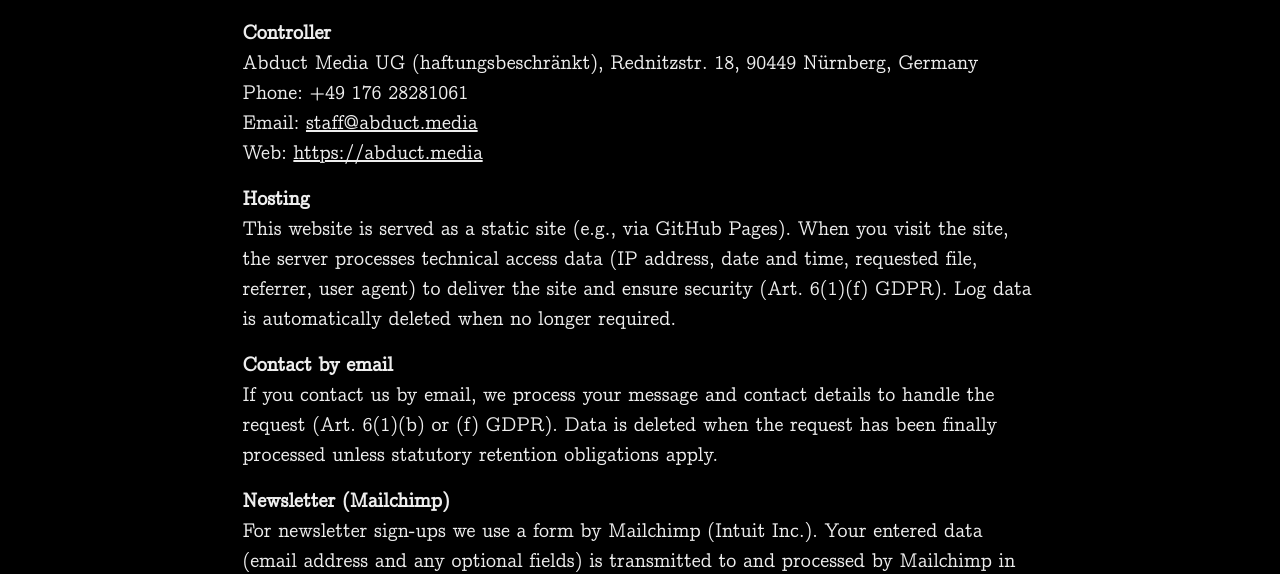
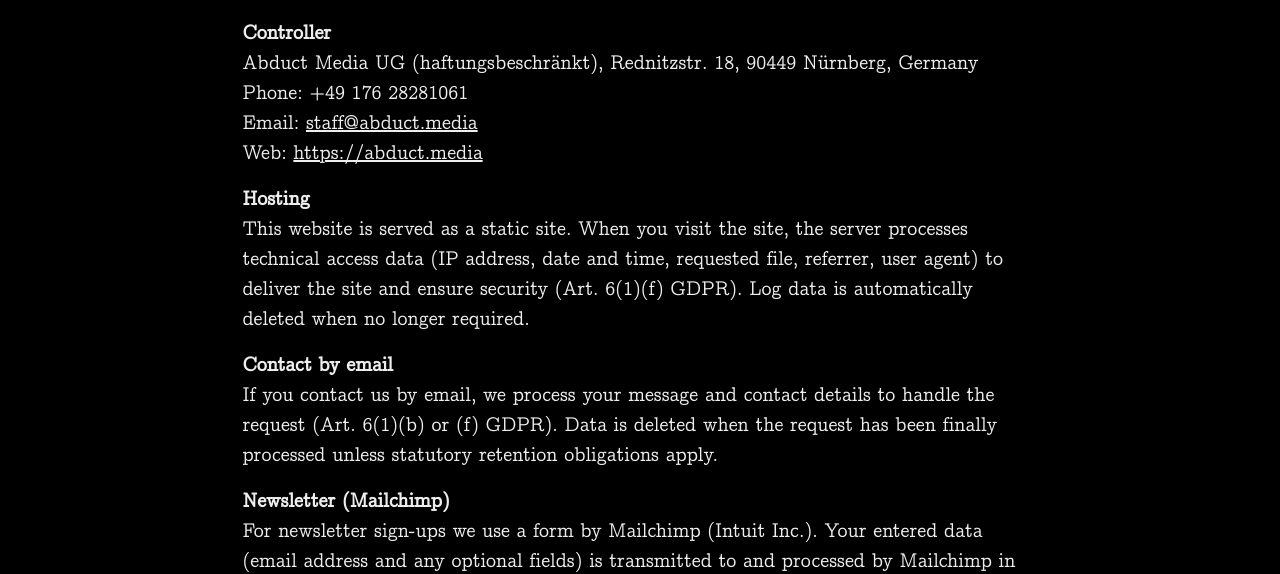
Before and after one commit to AbductMedia/AbductMedia.github.io, a plain HTML site: page privacy.html in a window 1280 px wide. Shown: the part 237-811 px from the top of the page. Drawn offline with nearby package versions, Linux system fonts and the light colour scheme.

Commit message:
Removed useless mention

```diff
--- a/privacy.html
+++ b/privacy.html
@@ -32,7 +32,7 @@
         Web: <a href="https://abduct.media" style="color:#EEEEEE;">https://abduct.media</a></p>
 
         <p><strong>Hosting</strong><br>
-        This website is served as a static site (e.g., via GitHub Pages). When you visit the site, the server processes technical access data (IP address, date and time, requested file, referrer, user agent) to deliver the site and ensure security (Art. 6(1)(f) GDPR). Log data is automatically deleted when no longer required.</p>
+        This website is served as a static site. When you visit the site, the server processes technical access data (IP address, date and time, requested file, referrer, user agent) to deliver the site and ensure security (Art. 6(1)(f) GDPR). Log data is automatically deleted when no longer required.</p>
 
         <p><strong>Contact by email</strong><br>
         If you contact us by email, we process your message and contact details to handle the request (Art. 6(1)(b) or (f) GDPR). Data is deleted when the request has been finally processed unless statutory retention obligations apply.</p>
```
